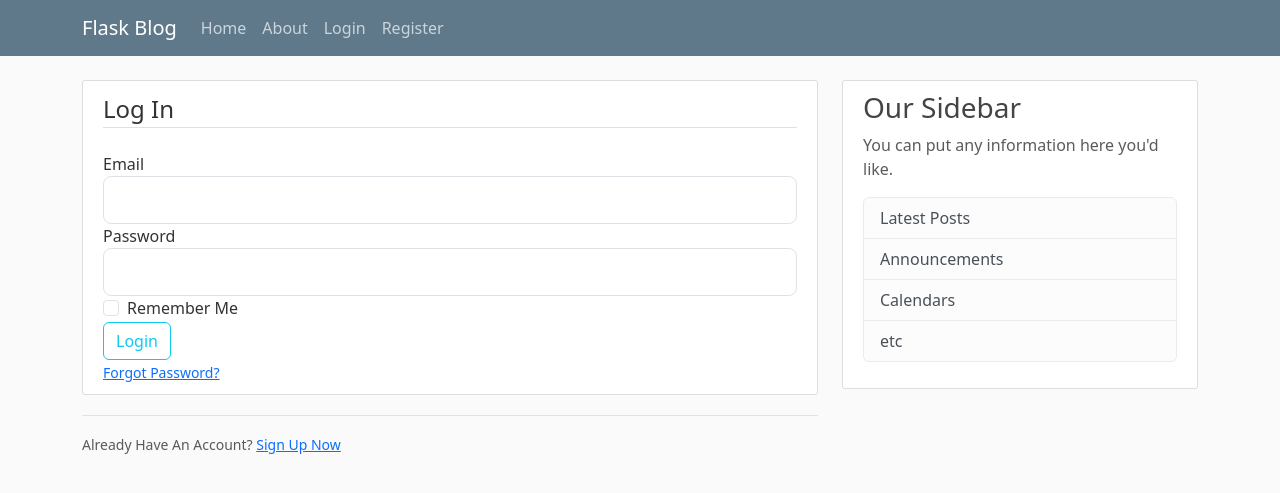
After one commit to dkundra374-sketch/Flask_Blog, a Flask app: page /Login in a window 1280 px wide. The commit adds this page. Shown: the top 493 px of the page. Run offline with Flask 3, Linux system fonts and the light colour scheme.

Commit message:
Complete Flask-wtf forms and login validation

```diff
--- a/app.py
+++ b/app.py
@@ -1,6 +1,7 @@
-from flask import Flask, render_template , url_for
-
+from flask import Flask, render_template , url_for,flash,redirect
+from forms import RegistrationForm, LoginForm
 app = Flask(__name__)
+app.config['SECRET_KEY'] = 'b9f472e24d04329b579b55a00b7805eb'
 posts = [
     {
         'author': 'Disha Kundra' ,
@@ -25,5 +26,28 @@ def home():
 def about():
     return render_template('about.html', title='About')
 
+@app.route("/register",methods=['GET' , 'POST'])
+def register():
+    form=RegistrationForm()
+    if form.validate_on_submit():
+        flash(f'Account created for { form.username.data}!', 'success')
+        return redirect(url_for('home'))
+    return render_template('register.html', title='Register',form=form)
+
+@app.route("/Login",methods=['GET' , 'POST'])
+def Login():
+    form=LoginForm()
+    if form.validate_on_submit():
+        print("INSIDE IF BLOCK")
+        if form.email.data =='admin@blog.com' and form.password.data == 'password' :
+             flash('You have been logged in!', 'success')
+             return redirect(url_for('home'))
+        else:
+             flash('Login Unsuccessful.Please check username and password','danger')
+    print(form.errors)
+    return render_template('login.html', title='Login',form=form)
+
+
+
 if __name__ == "__main__":
     app.run(debug=True)
--- /dev/null
+++ b/forms.py
@@ -0,0 +1,22 @@
+from flask_wtf import FlaskForm
+from wtforms import StringField,PasswordField,SubmitField,BooleanField
+from wtforms.validators import DataRequired , Length , Email , EqualTo
+
+class RegistrationForm(FlaskForm):
+    username = StringField('Username' ,
+                           validators = [DataRequired(),Length(min=2,max=20)])
+    email = StringField('Email' ,
+                           validators = [DataRequired(),Email()])
+    password = PasswordField('Password' ,
+                             validators = [DataRequired()])
+    confirm_password=PasswordField('Confirm Password' ,
+                             validators = [DataRequired(),EqualTo('password')])
+    submit = SubmitField('Sign Up')
+
+class LoginForm(FlaskForm):
+    email = StringField('Email' ,
+                           validators = [DataRequired(),Email()])
+    password = PasswordField('Password' ,
+                             validators = [DataRequired()])
+    remember = BooleanField('Remember Me')
+    submit = SubmitField('Login')
--- a/templates/layout.html
+++ b/templates/layout.html
@@ -29,7 +29,7 @@
         </div>
         <!-- Navbar Right Side -->
         <div class="navbar-nav">
-          <a class="nav-item nav-link" href="/login">Login</a>
+          <a class="nav-item nav-link" href="/Login">Login</a>
           <a class="nav-item nav-link" href="/register">Register</a>
         </div>
       </div>
@@ -40,6 +40,18 @@
 <main role="main" class="container">
   <div class="row">
     <div class="col-md-8">
+
+      {% with messages=get_flashed_messages(with_categories=true)%}
+         {%if messages%}
+         {% for category,message in messages %}
+         <div class="alert alert-{{ category }}">
+          {{ message }}
+         </div>
+         {%endfor%}
+         {%endif%}
+      {%endwith%}
+
+
       {% block content %}{% endblock %}
     </div>
     <div class="col-md-4">
--- /dev/null
+++ b/templates/login.html
@@ -0,0 +1,61 @@
+{% extends "layout.html" %}
+{% block content %}
+      <div class="content-section">
+        <form method="POST" action="">
+            {{ form.hidden_tag() }}
+            <fieldset class="form-group">
+                <legend class="border-bottom mb-4"> Log In </legend>
+
+                <div class="form-group">
+                    {{ form.email.label(class="form-control-label")}}
+
+                    {% if form.email.errors %}
+                    {{ form.email(class="form-control form-control-lg is-invalid")}}
+                        <div class="invalid-feedback">
+                              {% for error in form.email.errors %}
+                               <span> {{ error }}</span>
+                              {%endfor%}
+                        </div>
+                        {% else %}
+                        {{ form.email(class="form-control form-control-lg")}}
+                    {%endif%}
+
+                </div>
+                <div class="form-group">
+                    {{ form.password.label(class="form-control-label")}}
+
+                    {% if form.password.errors %}
+                    {{ form.password(class="form-control form-control-lg is-invalid")}}
+                        <div class="invalid-feedback">
+                              {% for error in form.password.errors %}
+                               <span> {{ error }}</span>
+                              {%endfor%}
+                        </div>
+                        {% else %}
+                        {{ form.password(class="form-control form-control-lg")}}
+                    {%endif%}
+
+                </div>
+                <div class="form-check">
+                    {{ form.remember(class="form-check-input")}}
+                    {{ form.remember.label(class="form-check-label")}}
+                </div>
+            </fieldset>
+            <div class="form-group">
+                    {{ form.submit(class="btn btn-outline-info")}}
+            </div>
+            <small class="text-muted ml-2">
+                 <a href="#">Forgot Password? </a>
+            </small>
+        </form>
+      </div>
+    <div class="border-top pt-3">
+        <small class="text-muted">
+            Already Have An Account?
+            <a class="ml-2" href="{{ url_for('register')}}">
+                Sign Up Now
+            </a>
+        </small>
+
+    </div>
+{% endblock content %}
```
Also changed, not shown: templates/register.html (added, +85 -0 lines).
